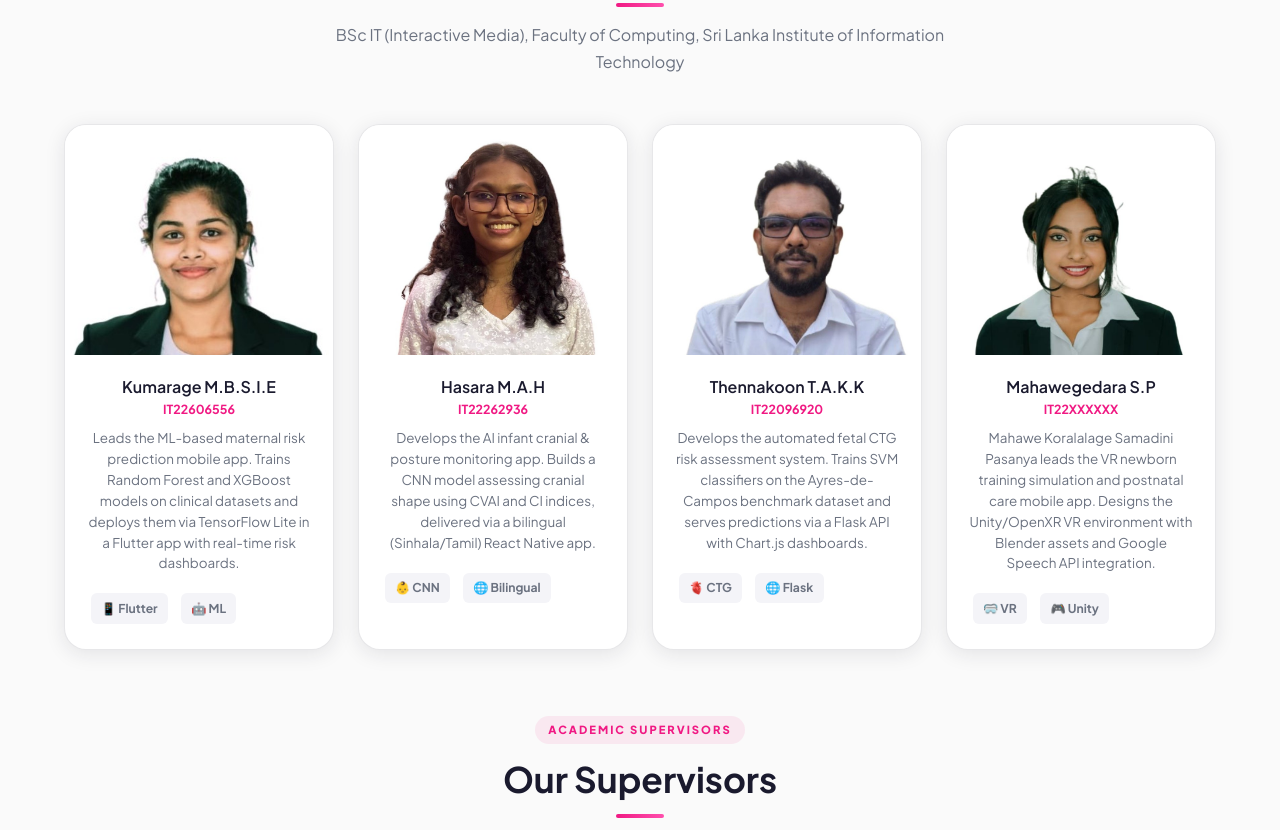
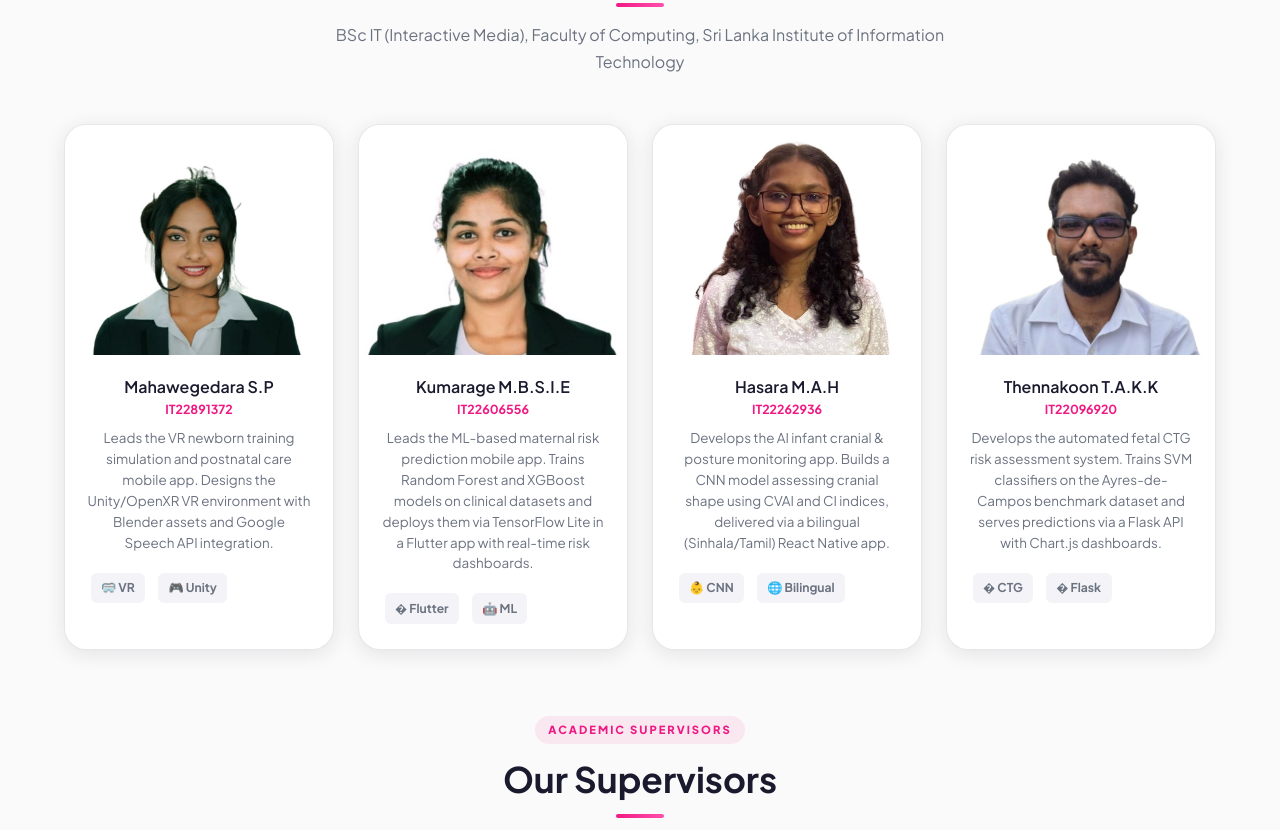
Before and after one commit to IsharaKumarage/midwifyapp.lk, a plain HTML site: page about.html in a window 1280 px wide. Shown: the part 558-1388 px from the top of the page. Drawn offline with Linux system fonts and the light colour scheme; a web font is replaced by a local one.

Commit message:
Reorder team members sequence

```diff
--- a/about.html
+++ b/about.html
@@ -56,6 +56,21 @@
             <div class="grid-4" style="margin-bottom:4rem;">
 
                 <div class="team-card fade-in">
+                    <img class="team-photo" src="assets/images/team/mahawagedara.jpg" alt="Mahawegedara S.P" />
+                    <div class="team-card-body">
+                        <h3>Mahawegedara S.P</h3>
+                        <div class="team-id">IT22891372</div>
+                        <div class="team-role">Leads the VR newborn training
+                            simulation and postnatal care mobile app. Designs the Unity/OpenXR VR environment with
+                            Blender assets and Google Speech API integration.</div>
+                        <div style="margin-top:1rem;display:flex;flex-wrap:wrap;gap:0.4rem;">
+                            <span class="component-tag">🥽 VR</span>
+                            <span class="component-tag">🎮 Unity</span>
+                        </div>
+                    </div>
+                </div>
+
+                <div class="team-card fade-in">
                     <img class="team-photo" src="assets/images/team/kumarage.jpeg" alt="Kumarage M.B.S.I.E" />
                     <div class="team-card-body">
                         <h3>Kumarage M.B.S.I.E</h3>
@@ -64,7 +79,7 @@
                             Forest and XGBoost models on clinical datasets and deploys them via TensorFlow Lite in a
                             Flutter app with real-time risk dashboards.</div>
                         <div style="margin-top:1rem;display:flex;flex-wrap:wrap;gap:0.4rem;">
-                            <span class="component-tag">📱 Flutter</span>
+                            <span class="component-tag">� Flutter</span>
                             <span class="component-tag">🤖 ML</span>
                         </div>
                     </div>
@@ -94,23 +109,8 @@
                             classifiers on the Ayres-de-Campos benchmark dataset and serves predictions via a Flask API
                             with Chart.js dashboards.</div>
                         <div style="margin-top:1rem;display:flex;flex-wrap:wrap;gap:0.4rem;">
-                            <span class="component-tag">🫀 CTG</span>
-                            <span class="component-tag">🌐 Flask</span>
-                        </div>
-                    </div>
-                </div>
-
-                <div class="team-card fade-in">
-                    <img class="team-photo" src="assets/images/team/mahawagedara.jpg" alt="Mahawegedara S.P" />
-                    <div class="team-card-body">
-                        <h3>Mahawegedara S.P</h3>
-                        <div class="team-id">IT22XXXXXX</div>
-                        <div class="team-role">Mahawe Koralalage Samadini Pasanya leads the VR newborn training
-                            simulation and postnatal care mobile app. Designs the Unity/OpenXR VR environment with
-                            Blender assets and Google Speech API integration.</div>
-                        <div style="margin-top:1rem;display:flex;flex-wrap:wrap;gap:0.4rem;">
-                            <span class="component-tag">🥽 VR</span>
-                            <span class="component-tag">🎮 Unity</span>
+                            <span class="component-tag">� CTG</span>
+                            <span class="component-tag">� Flask</span>
                         </div>
                     </div>
                 </div>
```
Also changed, not shown: index.html (+10 -10 lines).
